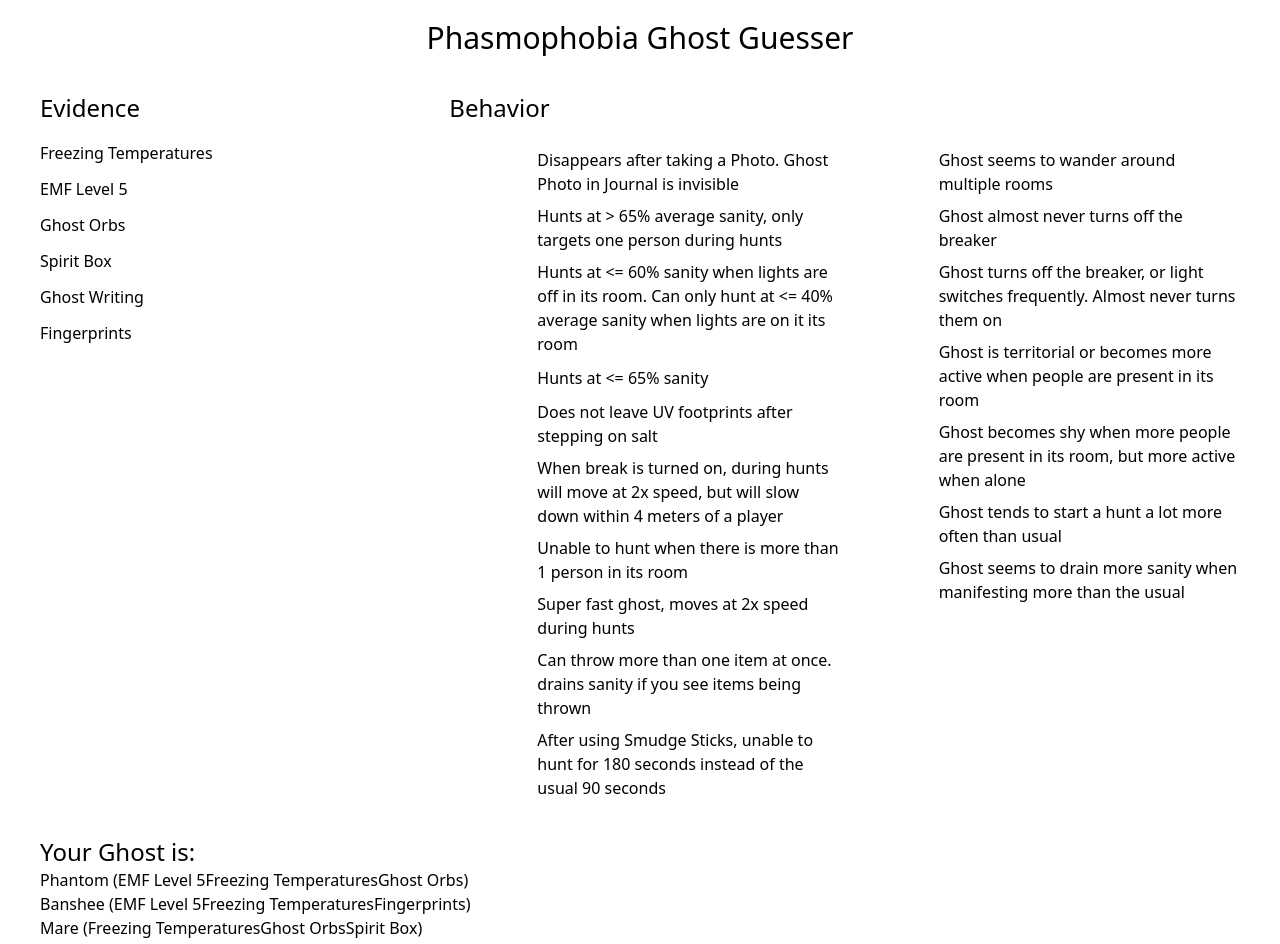
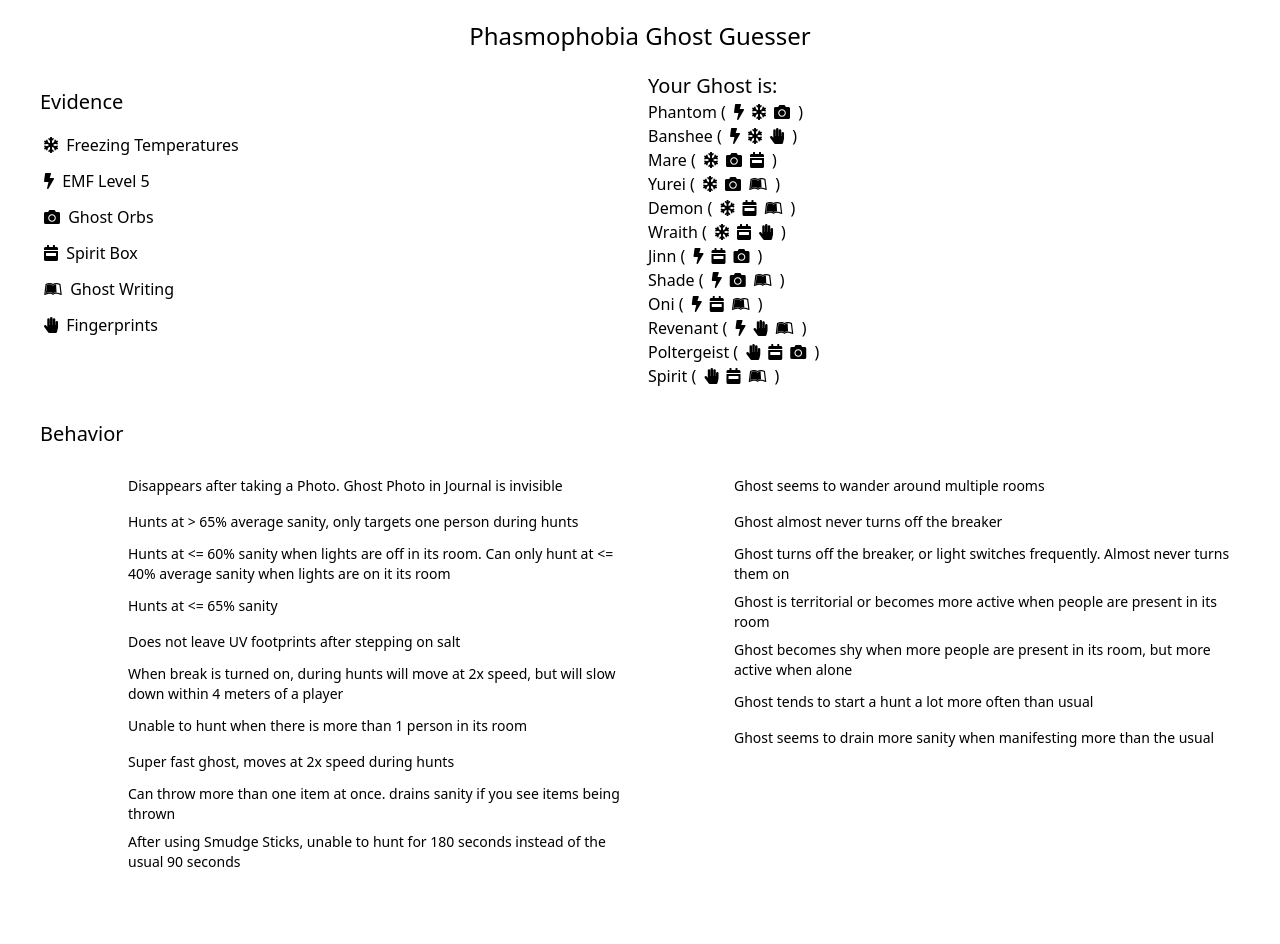
Before and after one commit to jetfontanilla/phasmophobia-ghost-guesser, an Angular app: page / in a window 1280 px wide. Shown: the top 944 px of the page. After the commit the page ends 908 px from the top, so only its background shows below. Built offline with nearby package versions, Linux system fonts and the light colour scheme.

Commit message:
add evidence icons

```diff
--- a/angular.json
+++ b/angular.json
@@ -32,7 +32,8 @@
               "src/assets"
             ],
             "styles": [
-              "src/styles.scss"
+              "src/styles.scss",
+              "node_modules/@fortawesome/fontawesome-free/css/all.css"
             ],
             "scripts": []
           },
--- a/package.json
+++ b/package.json
@@ -20,6 +20,7 @@
     "@angular/platform-browser": "~11.0.5",
     "@angular/platform-browser-dynamic": "~11.0.5",
     "@angular/router": "~11.0.5",
+    "@fortawesome/fontawesome-free": "^5.15.1",
     "lodash-es": "^4.17.20",
     "rxjs": "~6.6.0",
     "tailwindcss": "^2.0.2",
--- a/src/app/app.component.html
+++ b/src/app/app.component.html
@@ -1,10 +1,13 @@
-<h1 class="text-3xl text-center">Phasmophobia Ghost Guesser</h1>
-<div class="m-3 grid grid-cols-1 md:grid-cols-3 gap-3">
+<h1 class="text-2xl text-center">Phasmophobia Ghost Guesser</h1>
+<div class="m-3 flex flex-wrap">
 
-  <div class="m-2 evidence">
-    <h2 class="text-2xl my-4">Evidence</h2>
+  <div class="m-2 evidence flex-1">
+    <h2 class="text-xl my-4">Evidence</h2>
     <div *ngFor="let evidence of getEvidence()" class="my-2">
-      <span class="inline-block w-52">{{evidence.name}}</span>
+      <span class="inline-block w-52">
+        <i class="m-1" [ngClass]="evidence.iconClass" [title]="evidence.name"></i>
+        {{evidence.name}}
+      </span>
       <span class="inline-block rounded-full px-3 py-1 text-sm font-semibold text-white w-20 text-center cursor-pointer mr-2"
             [class.bg-gray-500]="isEvidenceUndefined(evidence.id) || isEvidenceAbsent(evidence.id)"
             [class.bg-green-500]="isEvidencePresent(evidence.id)"
@@ -18,8 +21,35 @@
     </div>
   </div>
 
-  <div class="m-2 behavior md:col-span-2">
-    <h2 class="text-2xl my-4">Behavior</h2>
+  <div class="m-2 ghost-result flex-1">
+    <ng-template [ngIf]="getPossibleGhosts().length">
+      <h2 class="text-xl">Your Ghost is:</h2>
+      <ul>
+        <li *ngFor="let ghost of getPossibleGhosts()">
+          {{ghost.name}}
+          <span *ngIf="getRemainingEvidence(ghost.evidence).length">
+            (
+            <span *ngFor="let remainingEvidence of getRemainingEvidence(ghost.evidence)">
+              <i class="m-1" [ngClass]="remainingEvidence.iconClass" [title]="remainingEvidence.name"></i>
+            </span>
+            )
+          </span>
+        </li>
+      </ul>
+    </ng-template>
+    <ng-template [ngIf]="!getPossibleGhosts().length">
+      <h2 class="text-xl">No Possible Ghost</h2>
+      <div>Please check your evidence again</div>
+      <ul>
+        <li>Poltergeist can give fake EMF5 spikes when throwing multiple objects</li>
+        <li>Ghost events can also trigger a fake EMF5 spike</li>
+        <li>Are you sure it's a Ghost orb?</li>
+      </ul>
+    </ng-template>
+  </div>
+
+  <div class="m-2 behavior flex-initial">
+    <h2 class="text-xl my-4">Behavior</h2>
     <div class="grid grid-cols-2 gap-3">
 
       <div class="behavior-giveaway">
@@ -31,7 +61,7 @@
                 (click)="toggleSureCandidate(behavior.id)"
             >Yes</span>
           </span>
-          <span class="flex-initial">{{behavior.value}}</span>
+          <span class="flex-initial text-sm">{{behavior.value}}</span>
         </div>
       </div>
 
@@ -44,33 +74,11 @@
                   (click)="toggleCommonBehavior(behaviorIndex)"
             >Yes</span>
           </span>
-          <span class="flex-initial">{{commonBehavior.value}}</span>
+          <span class="flex-initial text-sm">{{commonBehavior.value}}</span>
         </div>
       </div>
 
     </div>
   </div>
 
-  <div class="m-2 ghost-result md:col-span-3">
-    <ng-template [ngIf]="getPossibleGhosts().length">
-      <h2 class="text-2xl">Your Ghost is:</h2>
-      <ul>
-        <li *ngFor="let ghost of getPossibleGhosts()">
-          {{ghost.name}}
-          <span *ngIf="getRemainingEvidence(ghost.evidence).length">
-            (<span *ngFor="let remainingEvidence of getRemainingEvidence(ghost.evidence)">{{remainingEvidence}}</span>)
-          </span>
-        </li>
-      </ul>
-    </ng-template>
-    <ng-template [ngIf]="!getPossibleGhosts().length">
-      <h2 class="text-2xl">No Possible Ghost</h2>
-      <div>Please check your evidence again</div>
-      <ul>
-        <li>Poltergeist can give fake EMF5 spikes when throwing multiple objects</li>
-        <li>Ghost events can also trigger a fake EMF5 spike</li>
-        <li>Are you sure it's a Ghost orb?</li>
-      </ul>
-    </ng-template>
-  </div>
 </div>
--- a/src/app/app.component.ts
+++ b/src/app/app.component.ts
@@ -114,10 +114,10 @@
     });
   }
 
-  getRemainingEvidence(evidences: Evidence[]): string[] {
+  getRemainingEvidence(evidences: Evidence[]): EvidenceEntity[] {
     const [evidencePresent, evidenceAbsent] = this.getCurrentEvidence();
     return map(difference(evidences, [...evidencePresent, ...evidenceAbsent]), (evidenceId) => {
-      return EVIDENCE[evidenceId].name;
+      return EVIDENCE[evidenceId];
     });
   }
 
--- a/src/app/ghost-properties.ts
+++ b/src/app/ghost-properties.ts
@@ -26,6 +26,7 @@
   id: number;
   name: string;
   noEvidence: boolean;
+  iconClass: string;
 }
 
 export interface GhostEntity {
@@ -60,12 +61,12 @@
 ];
 
 export const EVIDENCE: EvidenceEntity[] = [
-  {id: Evidence.Freezing, name: 'Freezing Temperatures', noEvidence: true},
-  {id: Evidence.Emf, name: 'EMF Level 5', noEvidence: true},
-  {id: Evidence.GhostOrbs, name: 'Ghost Orbs', noEvidence: false},
-  {id: Evidence.SpiritBox, name: 'Spirit Box', noEvidence: false},
-  {id: Evidence.GhostWriting, name: 'Ghost Writing', noEvidence: false},
-  {id: Evidence.Fingerprints, name: 'Fingerprints', noEvidence: false}
+  {id: Evidence.Freezing, name: 'Freezing Temperatures', noEvidence: true, iconClass: 'fas fa-snowflake'},
+  {id: Evidence.Emf, name: 'EMF Level 5', noEvidence: true, iconClass: 'fas fa-bolt'},
+  {id: Evidence.GhostOrbs, name: 'Ghost Orbs', noEvidence: false, iconClass: 'fas fa-camera'},
+  {id: Evidence.SpiritBox, name: 'Spirit Box', noEvidence: false, iconClass: 'fas fa-calendar-week'},
+  {id: Evidence.GhostWriting, name: 'Ghost Writing', noEvidence: false, iconClass: 'fab fa-leanpub'},
+  {id: Evidence.Fingerprints, name: 'Fingerprints', noEvidence: false, iconClass: 'fas fa-hand-paper'}
 ];
 
 export const GHOST_BEHAVIOR_GIVEAWAY: BehaviorEntity[] = [
```
Also changed, not shown: 1 other file (tests, documents, lock files or other folders).
